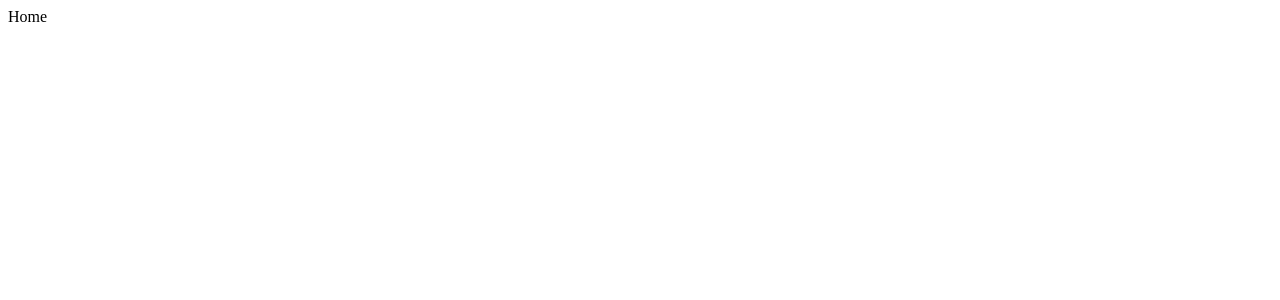
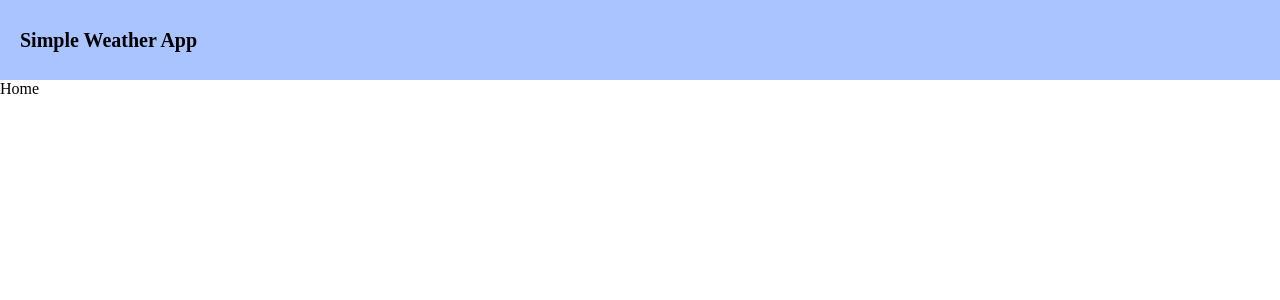
Before and after one commit to hyunki08/simple-weather-app, a React (Create React App) app: page / in a window 1280 px wide. Shown: the top 300 px of the page. Built offline with nearby package versions, Linux system fonts and the light colour scheme.

Commit message:
라우터 구조 변경 및 nav 구현

```diff
--- a/src/App.jsx
+++ b/src/App.jsx
@@ -1,22 +1,27 @@
-import { createBrowserRouter, RouterProvider } from "react-router-dom";
+import { BrowserRouter, Route, Routes } from "react-router-dom";
+import { createGlobalStyle } from "styled-components";
+import Nav from "./components/Nav";
 import ErrorPage from "./pages/ErrorPage";
 import Home from "./pages/Home";
 import Weather from "./pages/Weather";
 
-const router = createBrowserRouter([
-  {
-    path: "/",
-    element: <Home />,
-    errorElement: <ErrorPage />,
-  },
-  {
-    path: "/weather/:region",
-    element: <Weather />,
-  },
-]);
+const GlobalStyle = createGlobalStyle`
+  body {
+    margin: 0px
+  }
+`;
 
 const App = () => {
-  return <RouterProvider router={router} />;
+  return (
+    <BrowserRouter>
+      <GlobalStyle />
+      <Nav />
+      <Routes>
+        <Route path="/" element={<Home />} errorElement={<ErrorPage />} />
+        <Route path="/weather/:region" element={<Weather />} />
+      </Routes>
+    </BrowserRouter>
+  );
 };
 
 export default App;
--- /dev/null
+++ b/src/components/Nav.jsx
@@ -0,0 +1,45 @@
+import React from "react";
+import { useNavigate } from "react-router-dom";
+import styled from "styled-components";
+
+const NavWrapper = styled.nav`
+  width: 100%;
+  height: 80px;
+  background-color: #aac4ff;
+  box-shadow: 1px;
+  display: flex;
+  flex-direction: column;
+  justify-content: center;
+
+  @media (max-width: 768px) {
+    height: 60px;
+  }
+`;
+
+const HomeButton = styled.a`
+  width: 200px;
+  padding: 20px;
+  font-size: 20px;
+  font-weight: 800;
+  cursor: pointer;
+
+  @media (max-width: 768px) {
+    font-size: 18px;
+    padding: 10px;
+  }
+`;
+
+const Nav = () => {
+  const navigate = useNavigate();
+  const onClickHome = () => {
+    navigate("/");
+  };
+
+  return (
+    <NavWrapper>
+      <HomeButton onClick={onClickHome}>Simple Weather App</HomeButton>
+    </NavWrapper>
+  );
+};
+
+export default Nav;
```
